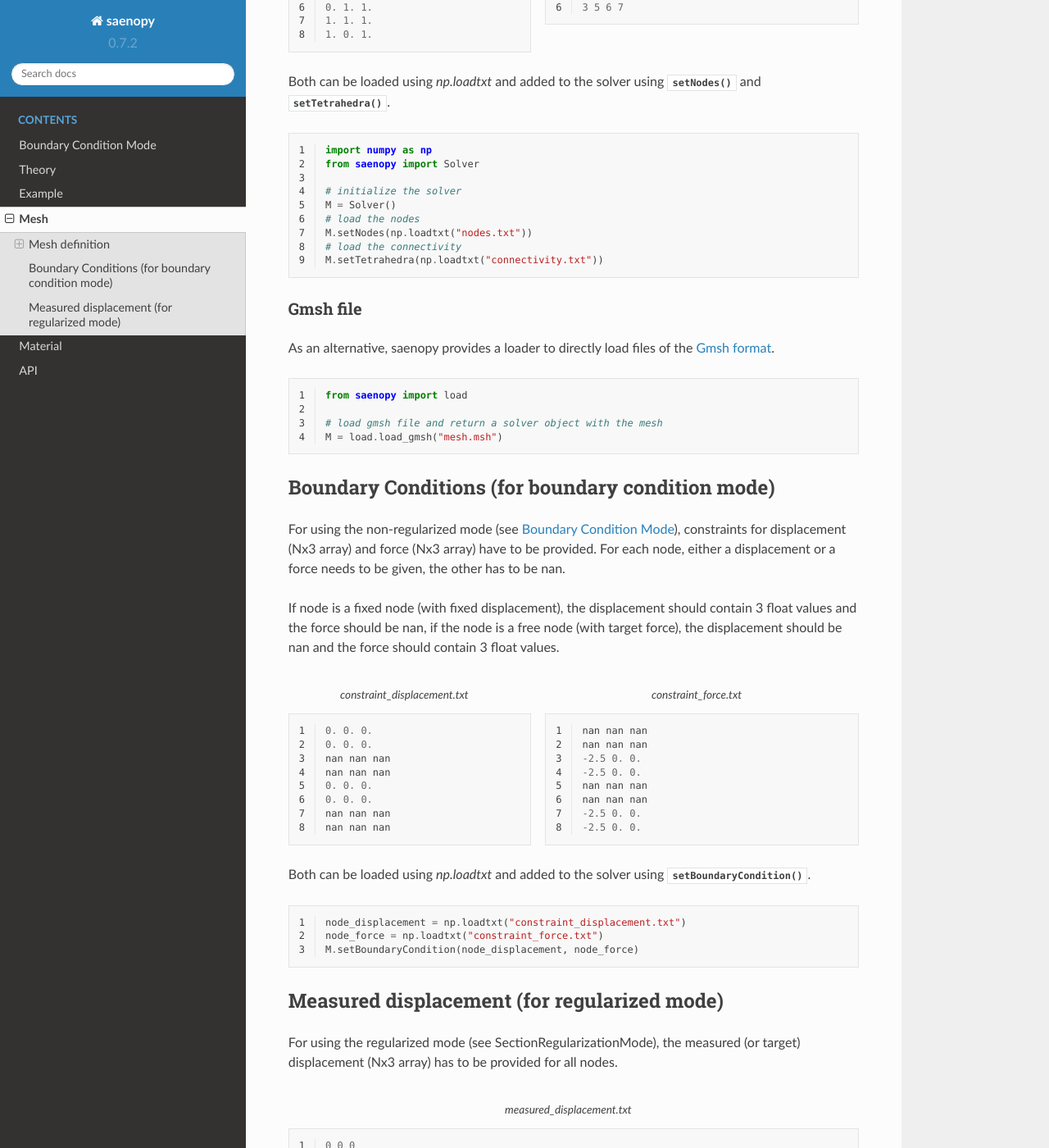
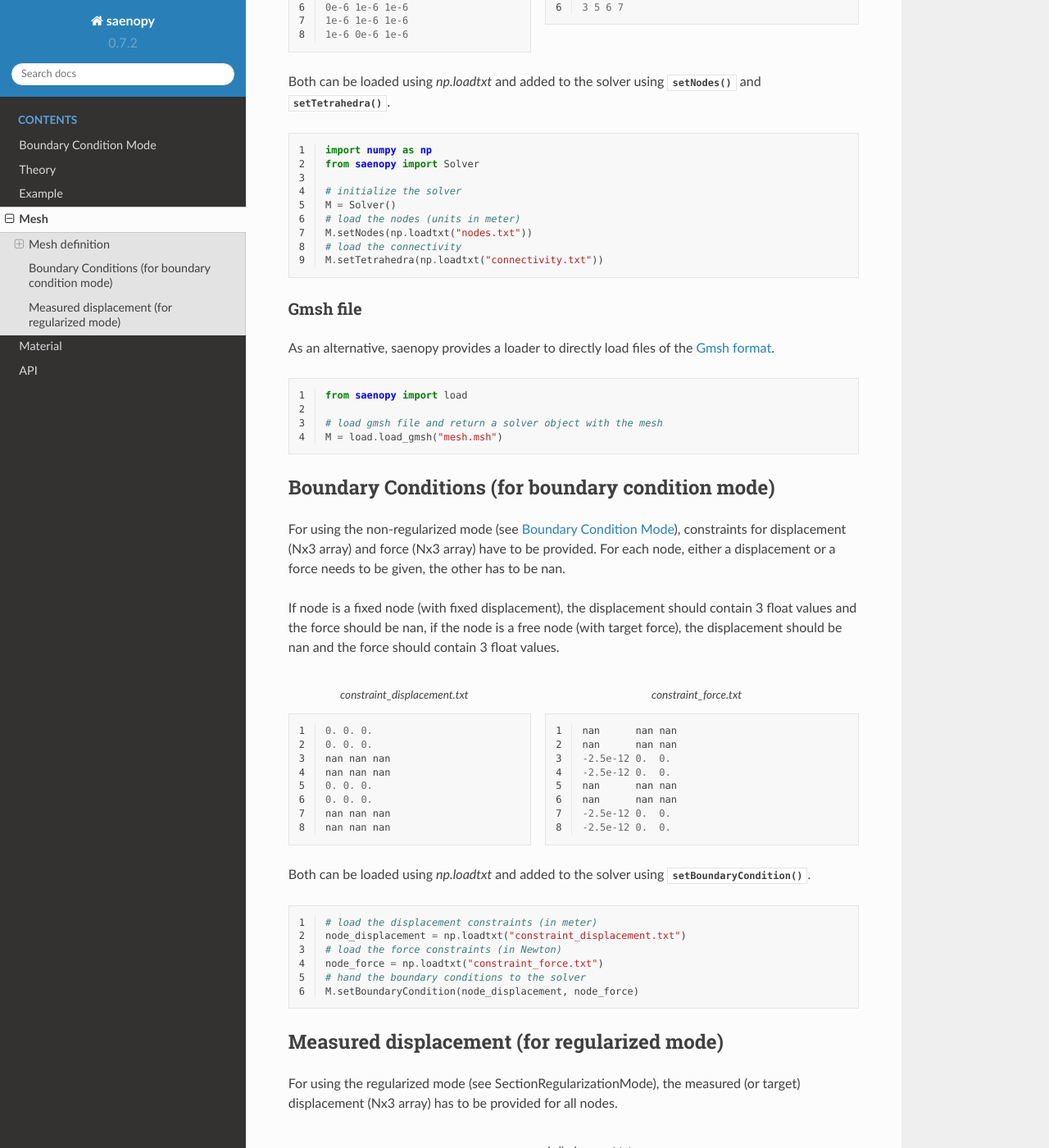
Before and after one commit to rgerum/saenopy, a Sphinx documentation site: the page built from docs/mesh.rst, in a window 1280 px wide and 1400 px high, scrolled down 622 px. Shown: the whole window at 82% size. Built offline with Sphinx 7.4.7 and the Read the Docs theme 2.0.0, drawn with Linux system fonts in a browser that asks for light colours; some of the changed text lies outside the part shown.

Commit message:
added units to mesh.rst

```diff
--- a/docs/constraint_force.txt
+++ b/docs/constraint_force.txt
@@ -1,8 +1,8 @@
-nan nan nan
-nan nan nan
--2.5 0. 0.
--2.5 0. 0.
-nan nan nan
-nan nan nan
--2.5 0. 0.
--2.5 0. 0.
+nan      nan nan
+nan      nan nan
+-2.5e-12 0.  0.
+-2.5e-12 0.  0.
+nan      nan nan
+nan      nan nan
+-2.5e-12 0.  0.
+-2.5e-12 0.  0.
--- a/docs/measured_displacement.txt
+++ b/docs/measured_displacement.txt
@@ -1,8 +1,8 @@
-0 0 0
-0 0 0
-0.01 0 0
-0.01 0 0
-0 0 0
-0.01 0 0
-0.01 0 0
-0 0 0
+0       0 0
+0       0 0
+0.01e-6 0 0
+0.01e-6 0 0
+0       0 0
+0.01e-6 0 0
+0.01e-6 0 0
+0       0 0
--- a/docs/mesh.rst
+++ b/docs/mesh.rst
@@ -49,7 +49,7 @@ Both can be loaded using `np.loadtxt` and added to the solver using :py:meth:`~.
 
     # initialize the solver
     M = Solver()
-    # load the nodes
+    # load the nodes (units in meter)
     M.setNodes(np.loadtxt("nodes.txt"))
     # load the connectivity
     M.setTetrahedra(np.loadtxt("connectivity.txt"))
@@ -105,8 +105,11 @@ Both can be loaded using `np.loadtxt` and added to the solver using :py:meth:`~.
 .. code-block:: python
     :linenos:
 
+    # load the displacement constraints (in meter)
     node_displacement = np.loadtxt("constraint_displacement.txt")
+    # load the force constraints (in Newton)
     node_force = np.loadtxt("constraint_force.txt")
+    # hand the boundary conditions to the solver
     M.setBoundaryCondition(node_displacement, node_force)
 
 .. _SectionMeasuredDisplacement:
--- a/docs/nodes.txt
+++ b/docs/nodes.txt
@@ -1,8 +1,8 @@
-0. 0. 0.
-0. 1. 0.
-1. 1. 0.
-1. 0. 0.
-0. 0. 1.
-0. 1. 1.
-1. 1. 1.
-1. 0. 1.
+0e-6 0e-6 0e-6
+0e-6 1e-6 0e-6
+1e-6 1e-6 0e-6
+1e-6 0e-6 0e-6
+0e-6 0e-6 1e-6
+0e-6 1e-6 1e-6
+1e-6 1e-6 1e-6
+1e-6 0e-6 1e-6
```
